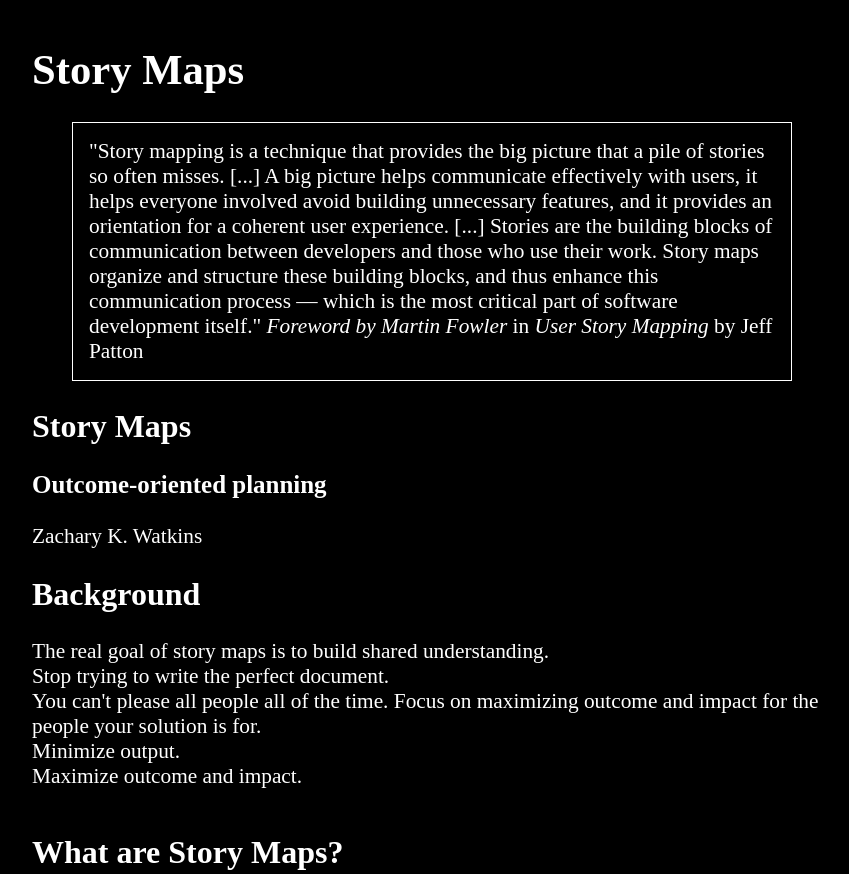
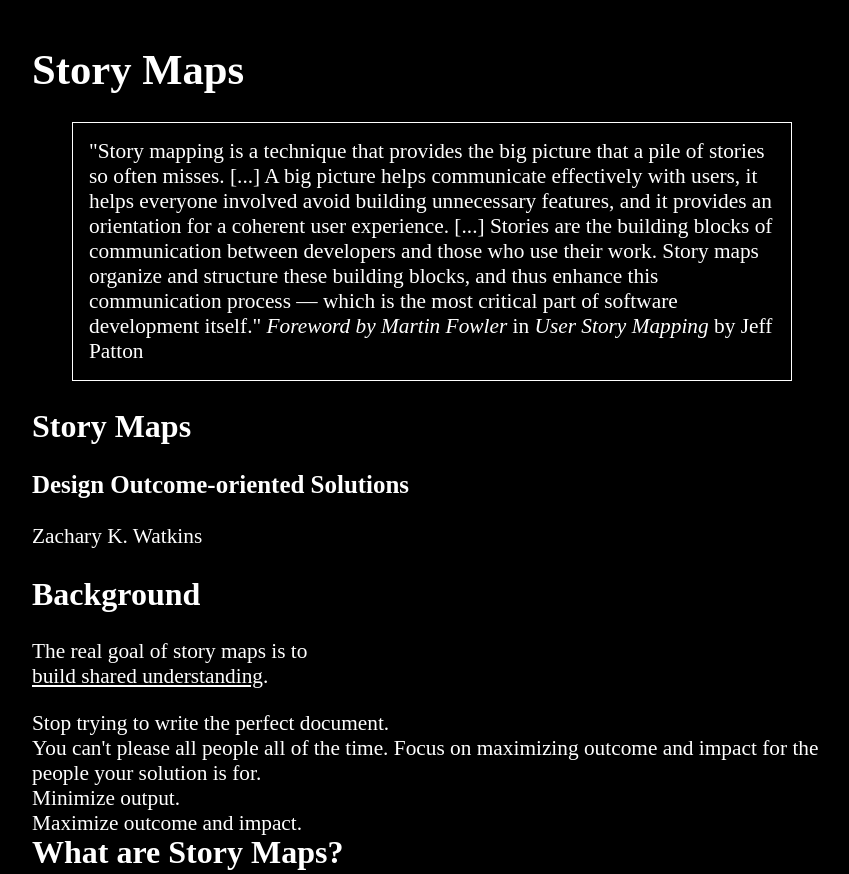
Before and after one commit to ZachWatkins/story-maps, a website built with Vite: page index.html in a window 1280 px wide. Shown: the top 874 px of the page, without its empty margins (208-1057 px from the left). Built offline with nearby package versions, Linux system fonts and the light colour scheme; what reveal.js would draw is missing.

Commit message:
Improve the title

```diff
--- a/index.html
+++ b/index.html
@@ -22,14 +22,14 @@
             <div class="slides">
                 <section>
                 <h1>Story Maps</h1>
-                <h3>Outcome-oriented planning</h3>
+                <h3>Design Outcome-oriented Solutions</h3>
                 <p>Zachary K. Watkins</p>
                 </section>
                 <section>
                     <h2>Background</h2>
                 </section>
                 <section>
-                    The real goal of story maps is to build shared understanding.
+                    <p>The real goal of story maps is to<br /><u><span class="fragment fade-up">build shared understanding</span></u>.</p>
                 </section>
                 <section>
                     Stop trying to write the perfect document.
```
